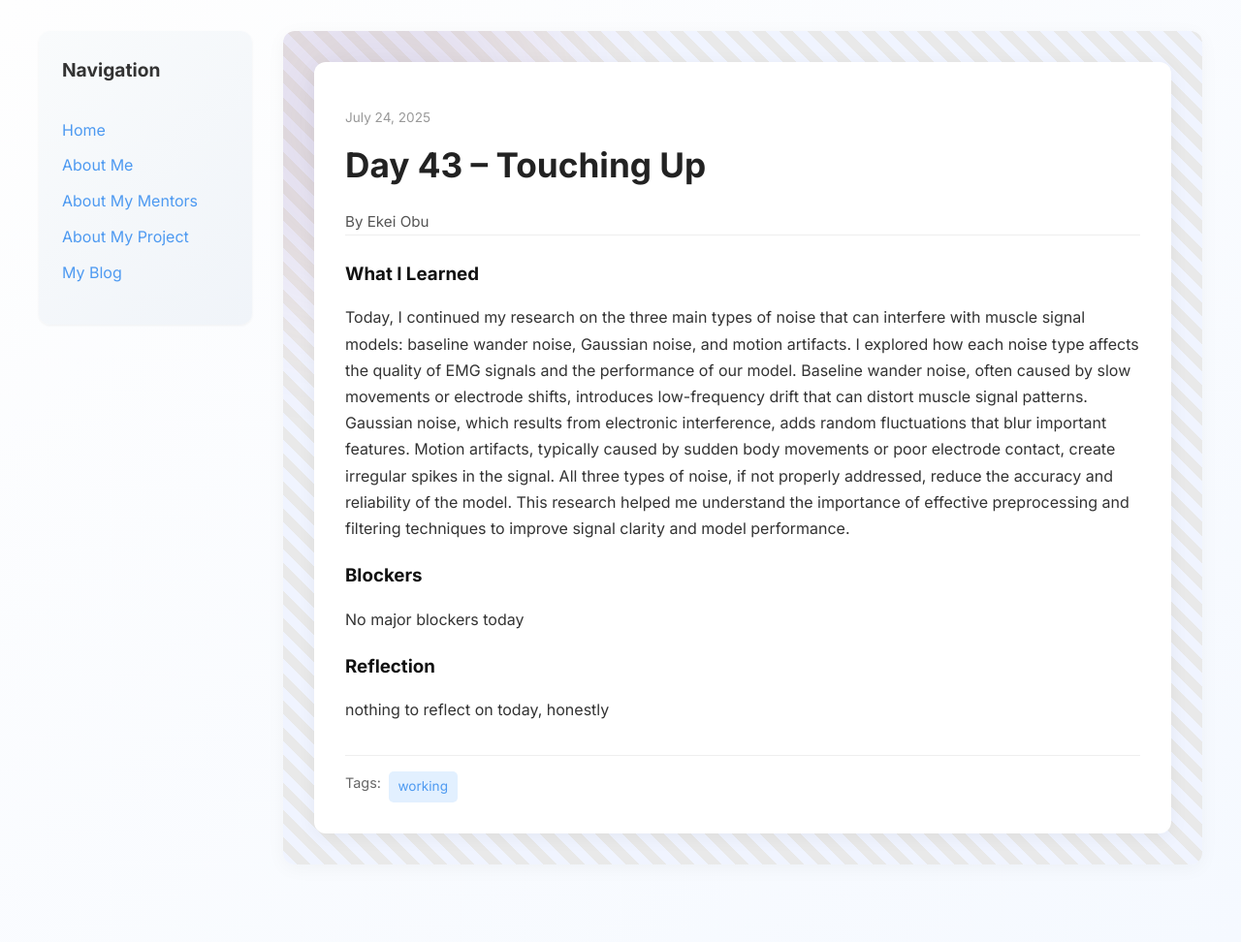
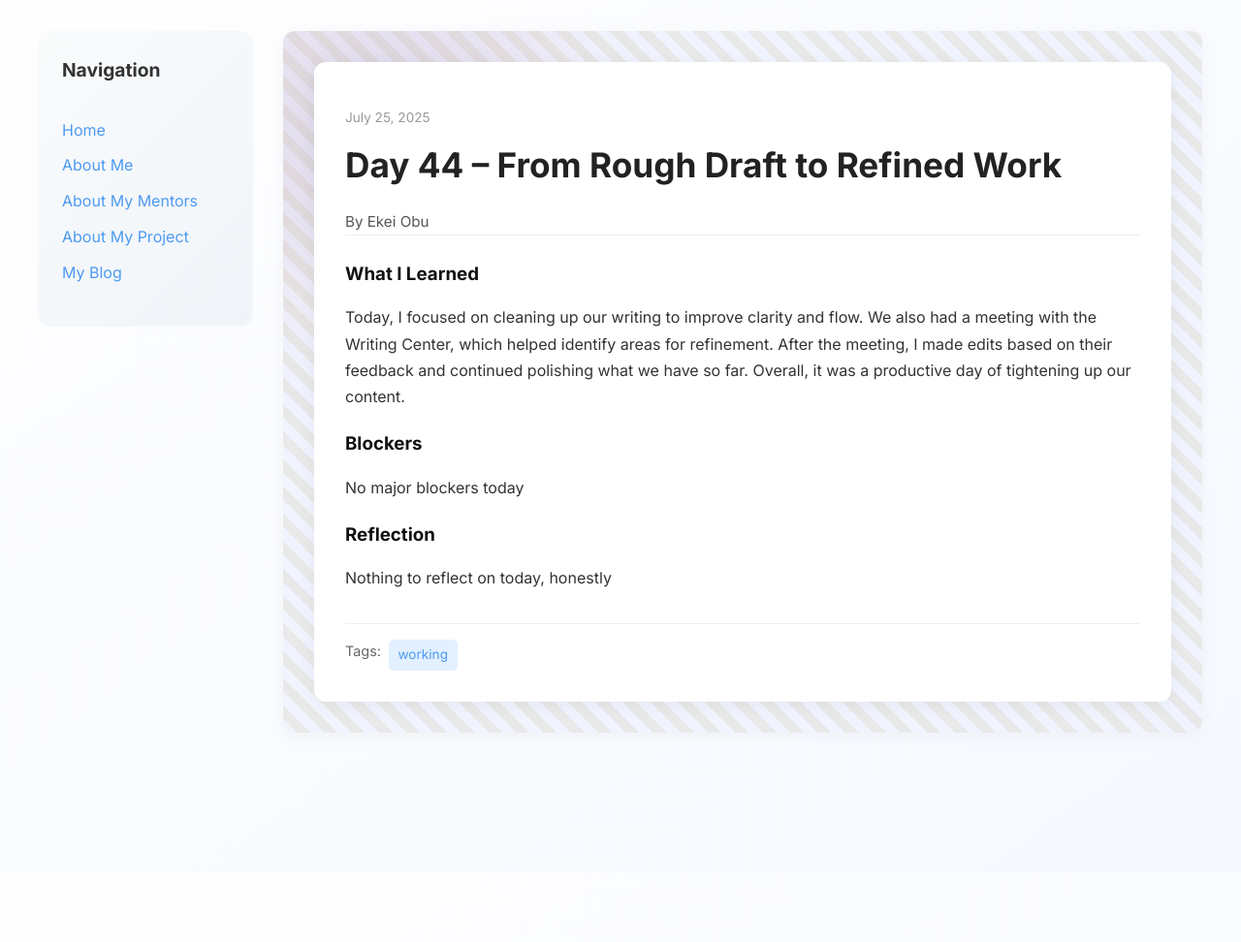
Before and after one commit to ekeiobu/ekeiobu.github.io, a Jekyll site: the page built from _posts/2035-07-24-day-43.md, in a window 1280 px wide. Shown: the whole page at 97% size. Built offline with Jekyll 4.4.1, drawn with Linux system fonts in a browser that asks for light colours; after the commit the page ends 900 px from its top, so only the background shows below that.

Commit message:
Update 2035-07-24-day-43.md

```diff
--- a/_posts/2035-07-24-day-43.md
+++ b/_posts/2035-07-24-day-43.md
@@ -1,17 +1,18 @@
 ---
 layout: post
-title: "Day 43 – Touching Up"
-date: 2025-07-24
+title: "Day 44 – From Rough Draft to Refined Work"
+date: 2025-07-25
 author: Ekei Obu
-permalink: /day43.html
+permalink: /day44.html
 tags: [working]
 
 what_i_learned: |
- Today, I continued my research on the three main types of noise that can interfere with muscle signal models: baseline wander noise, Gaussian noise, and motion artifacts. I explored how each noise type affects the quality of  EMG signals and the performance of our model. Baseline wander noise, often caused by slow movements or electrode shifts, introduces low-frequency drift that can distort muscle signal patterns. Gaussian noise, which results    from electronic interference, adds random fluctuations that blur important features. Motion artifacts, typically caused by sudden body movements or poor electrode contact, create irregular spikes in the signal. All three      types of noise, if not properly addressed, reduce the accuracy and reliability of the model. This research helped me understand the importance of effective preprocessing and filtering techniques to improve signal clarity and  model performance.
+ Today, I focused on cleaning up our writing to improve clarity and flow. We also had a meeting with the Writing Center, which helped identify areas for refinement. After the meeting, I made edits based on their feedback and   continued polishing what we have so far. Overall, it was a productive day of tightening up our content.
+
 
 blockers: |
    No major blockers today
 
 reflection: |
- nothing to reflect on today, honestly
+ Nothing to reflect on today, honestly
 ---
```
